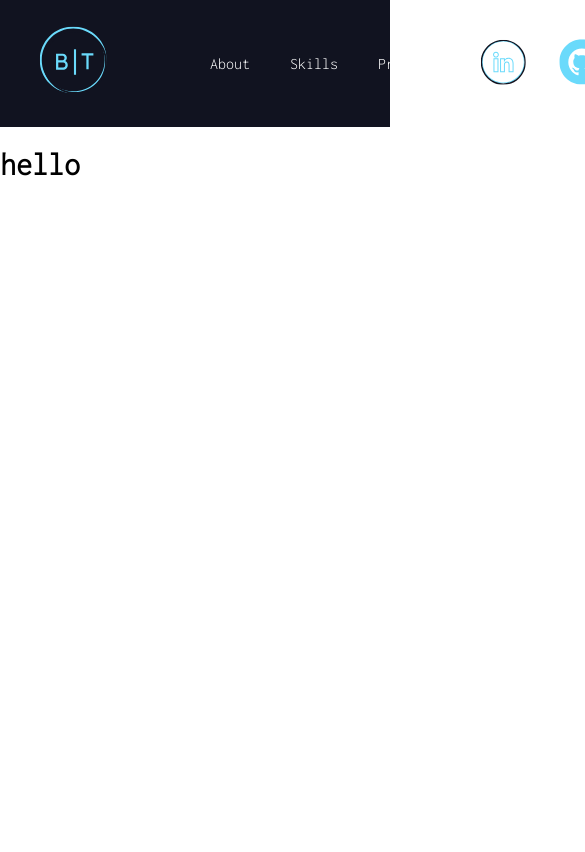
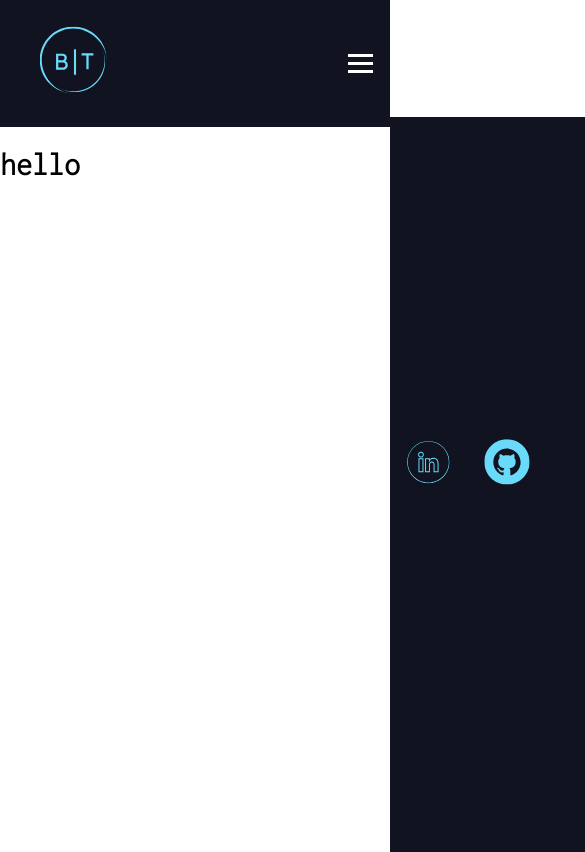
Before and after one commit to atrgouti/Practise-js-php, a React (Vite) app in the folder React-app/todoList/: page / in a window 390 px wide. Shown: the top 852 px of the page, 585 px wide, since content can reach past the window. Built offline with nearby package versions, Linux system fonts and the light colour scheme.

Commit message:
make the navbar responsive

```diff
--- a/React-app/todoList/src/AppStyle.css
+++ b/React-app/todoList/src/AppStyle.css
@@ -4,4 +4,5 @@ body{
     padding: 0;
     box-sizing: border-box;
     font-family: "Inconsolata";
+    overflow-x: hidden;
 }
--- a/React-app/todoList/src/NavBar.jsx
+++ b/React-app/todoList/src/NavBar.jsx
@@ -1,11 +1,21 @@
+import { useState } from "react"
 import logo from "../Photos/logo.svg"
 import linkdlen from "../Photos/linkdlen.svg"
 import github from "../Photos/github.svg"
 import contact from "../Photos/contact.svg"
 import "./Navbarstyle.css"
 export default function NavBar(){
+
+    const [isClicked, setIsClicked] = useState(false)
+
+    function handleClick(){
+        setIsClicked(!isClicked)
+    }
+
+    const divClassName = isClicked ? 'container active' : 'container';
+
     return(
-        <div className="container">
+        <div className={divClassName}>
             <div className="logo">
                 <img src={logo} alt="" />
             </div>
@@ -31,6 +41,11 @@ export default function NavBar(){
                     <img src={contact} alt="" />
                 </span></a>
             </div>
+            <div className="burger" onClick={handleClick}>
+                <div className="line-1"></div>
+                <div className="line-2"></div>
+                <div className="line-3"></div>
+            </div>
         </div>
     );
 };
--- a/React-app/todoList/src/NavbarStyle.css
+++ b/React-app/todoList/src/NavbarStyle.css
@@ -59,3 +59,77 @@ body{
 .container .contact img{
     height: 60px;
 }
+
+/* start working on the burger */
+
+.burger{
+    display: none;
+    cursor: pointer;
+}
+.burger div{
+    width: 25px;
+    height: 3px;
+    background-color: white;
+    margin: 5px;
+    transition: all 0.3s ease;
+}
+
+/* working with media quiries */
+
+
+@media screen and (max-width: 800px){
+    .container{
+        justify-content: space-between;
+        align-items: center;
+    }
+    .container ul{
+        position: absolute;
+        right: 0;
+        height: 87vh;
+        top: 12vh;
+        background-color: #111320;
+        color: white;
+        display: flex;
+        flex-direction: column;
+        justify-content: start;
+        align-items: center;
+        width: 100%;
+        transform: translateX(100%);
+        transition: transform 0.2s ease-in;
+        z-index: 5;
+    }
+    .container ul li{
+        padding-top: 10%;
+    }
+    .container .contact{
+        display: block;
+        position: absolute;
+        top: 50%;
+        left: 50%;
+        z-index: 10;
+        transform: translateX(120%);
+        transition: transform 0.2s ease-in;
+    }
+    .container.active .contact{
+        transform: translateX(-50%);
+        }
+    .container.active ul{
+        transform: translateX(0%);
+    }
+    .container .contact .span{
+        display: none;
+    }
+    .burger{
+        display: block;
+        padding-right: 3%;
+    }
+    .container.active .line-1{
+        transform: rotate(-45deg) translate(-5px, 6px);
+    }
+    .container.active .line-2{
+        opacity: 0;
+    }
+    .container.active .line-3{
+        transform: rotate(+45deg) translate(-5px, -6px);
+    }
+}
```
